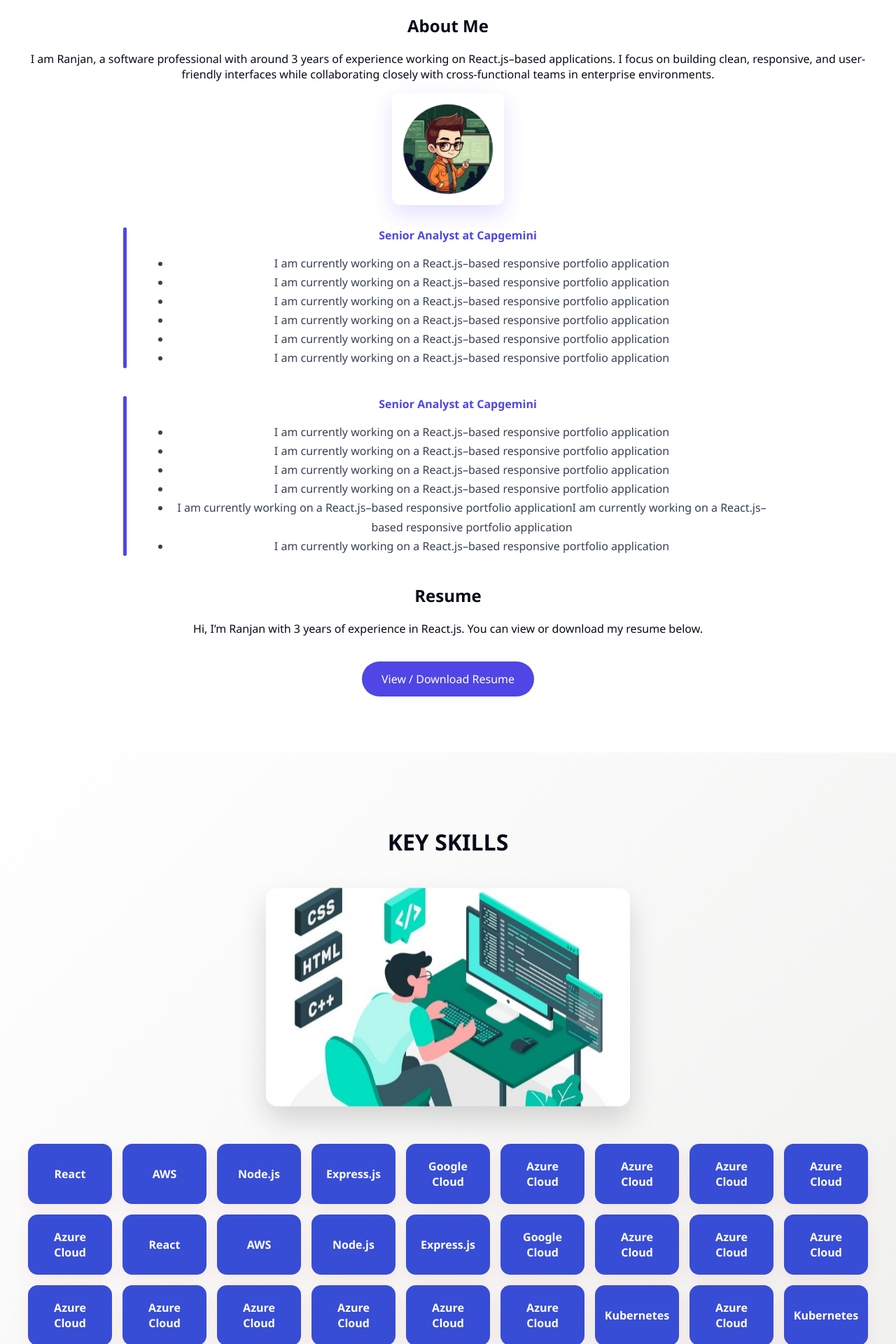
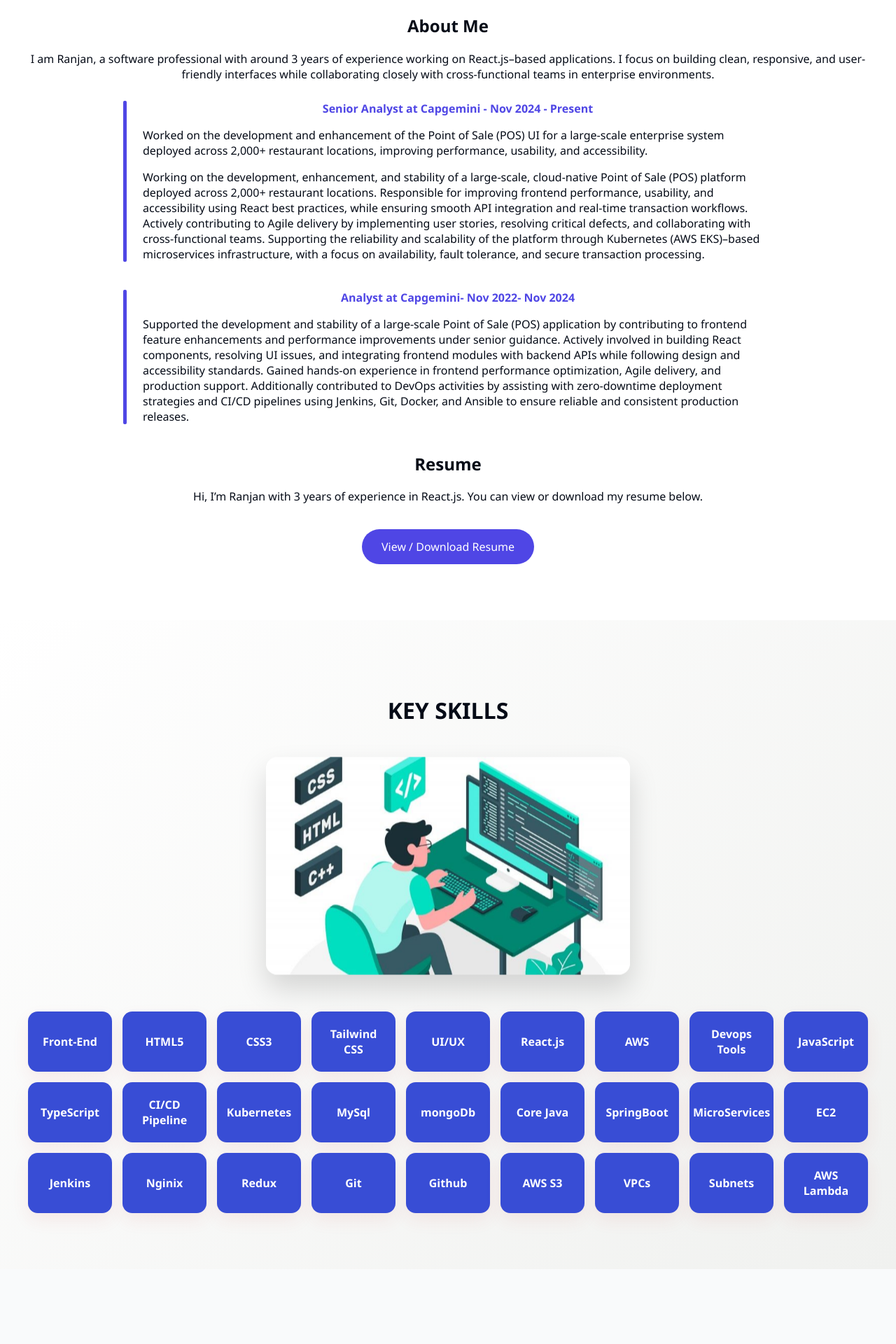
Before and after one commit to Ranjanmahatook/my-portfolio, a React (Vite) app: page / in a window 1280 px wide. Shown: the part 320-2240 px from the top of the page at 70% size. Built offline with nearby package versions, Linux system fonts and the light colour scheme; the HTML template or start-up script is replaced by a standard one.

Commit message:
Final Dashboard

```diff
--- a/src/App.jsx
+++ b/src/App.jsx
@@ -38,6 +38,7 @@ const App = () => {
           {/* Right text */}
           <div className="header-text">
            <h1 className="typewriter">
+            <p>Hi, I'm</p>
   {"Ranjan Mahato".split("").map((char, index) => (
     <span key={index} style={{ animationDelay: `${index * 0.08}s` }}>
       {char === " " ? "\u00A0" : char}
--- a/src/components/Resume.jsx
+++ b/src/components/Resume.jsx
@@ -7,42 +7,27 @@ const Resume = () => {
       {/* ===== About Me (NEW – added at top) ===== */}
       <div className="resume-about">
         <h2 className="resume-heading">About Me</h2>
-        <p className="resume-intro">
+        <p className="text-center text-xl font-semibold">
           I am Ranjan, a software professional with around 3 years of experience
           working on React.js–based applications. I focus on building clean,
           responsive, and user-friendly interfaces while collaborating closely
           with cross-functional teams in enterprise environments.
         </p>
       </div>
- {/* Right Image */}
-    <div className="about-image">
-      <img src={aboutImg} alt="Ranjan Mahato" />
-    </div>
+  {/* ===== Experience Block 2 (kept, but structured) ===== */}
+      <div className="resume-description">
+        <h5 className="resume-role">Senior Analyst at Capgemini -  Nov 2024 - Present</h5>
+          <p className="text-left leading-relaxed mt-2">Worked on the development and enhancement of the Point of Sale (POS) UI for a large-scale enterprise
+            system deployed across 2,000+ restaurant locations, improving performance, usability, and accessibility.</p>
+          <p className="text-left leading-relaxed mt-2">Working on the development, enhancement, and stability of a large-scale, cloud-native Point of Sale (POS) platform deployed across 2,000+ restaurant locations. Responsible for improving frontend performance, usability, and accessibility using React best practices, while ensuring smooth API integration and real-time transaction workflows. Actively contributing to Agile delivery by implementing user stories, resolving critical defects, and collaborating with cross-functional teams. Supporting the reliability and scalability of the platform through Kubernetes (AWS EKS)–based microservices infrastructure, with a focus on availability, fault tolerance, and secure transaction processing.</p>
+      </div>
       {/* ===== Experience Block 1 ===== */}
       <div className="resume-description">
-        <h5 className="resume-role">Senior Analyst at Capgemini</h5>
-        <ul className="resume-text">
-          <li>I am currently working on a React.js–based responsive portfolio application</li>
-          <li>I am currently working on a React.js–based responsive portfolio application</li>
-          <li>I am currently working on a React.js–based responsive portfolio application</li>
-          <li>I am currently working on a React.js–based responsive portfolio application</li>
-          <li>I am currently working on a React.js–based responsive portfolio application</li>
-          <li>I am currently working on a React.js–based responsive portfolio application</li>
-        </ul>
+        <h5 className="resume-role">Analyst at Capgemini- Nov 2022- Nov 2024</h5>
+        <p className="text-left leading-relaxed mt-2">Supported the development and stability of a large-scale Point of Sale (POS) application by contributing to frontend feature enhancements and performance improvements under senior guidance. Actively involved in building React components, resolving UI issues, and integrating frontend modules with backend APIs while following design and accessibility standards. Gained hands-on experience in frontend performance optimization, Agile delivery, and production support. Additionally contributed to DevOps activities by assisting with zero-downtime deployment strategies and CI/CD pipelines using Jenkins, Git, Docker, and Ansible to ensure reliable and consistent production releases.</p>
       </div>
 
-      {/* ===== Experience Block 2 (kept, but structured) ===== */}
-      <div className="resume-description">
-        <h5 className="resume-role">Senior Analyst at Capgemini</h5>
-        <ul className="resume-text">
-          <li>I am currently working on a React.js–based responsive portfolio application</li>
-          <li>I am currently working on a React.js–based responsive portfolio application</li>
-          <li>I am currently working on a React.js–based responsive portfolio application</li>
-          <li>I am currently working on a React.js–based responsive portfolio application</li>
-          <li>I am currently working on a React.js–based responsive portfolio applicationI am currently working on a React.js–based responsive portfolio application</li>
-          <li>I am currently working on a React.js–based responsive portfolio application</li>
-        </ul>
-      </div>
+
 
       {/* ===== Resume Download ===== */}
       <div className="resume-download">
--- a/src/components/Skills.jsx
+++ b/src/components/Skills.jsx
@@ -14,33 +14,33 @@ const Skills = () => {
           />
         </div>
         <div className="skills-grid">
-          <div className="skill-card">React</div>
+          <div className="skill-card"> Front-End</div>
+          <div className="skill-card">HTML5</div>
+          <div className="skill-card">CSS3</div>
+          <div className="skill-card">Tailwind CSS</div>
+          <div className="skill-card">UI/UX</div>
+          <div className="skill-card">React.js</div>
           <div className="skill-card">AWS</div>
-          <div className="skill-card">Node.js</div>
-          <div className="skill-card">Express.js</div>
-          <div className="skill-card">Google Cloud</div>
-          <div className="skill-card">Azure Cloud</div>
-          <div className="skill-card">Azure Cloud</div>
-          <div className="skill-card">Azure Cloud</div>
-          <div className="skill-card">Azure Cloud</div>
-          <div className="skill-card">Azure Cloud</div>
-           <div className="skill-card">React</div>
-          <div className="skill-card">AWS</div>
-          <div className="skill-card">Node.js</div>
-          <div className="skill-card">Express.js</div>
-          <div className="skill-card">Google Cloud</div>
-          <div className="skill-card">Azure Cloud</div>
-          <div className="skill-card">Azure Cloud</div>
-          <div className="skill-card">Azure Cloud</div>
-          <div className="skill-card">Azure Cloud</div>
-          <div className="skill-card">Azure Cloud</div>
-          <div className="skill-card">Azure Cloud</div>
-          <div className="skill-card">Azure Cloud</div>
-          <div className="skill-card">Azure Cloud</div>
-          <div className="skill-card">Azure Cloud</div>
+          <div className="skill-card">Devops Tools</div>
+          <div className="skill-card">JavaScript</div>
+          <div className="skill-card">TypeScript</div>
+          <div className="skill-card">CI/CD Pipeline</div>
           <div className="skill-card">Kubernetes</div>
-           <div className="skill-card">Azure Cloud</div>
-          <div className="skill-card">Kubernetes</div>
+          <div className="skill-card">MySql</div>
+          <div className="skill-card">mongoDb</div>
+          <div className="skill-card">Core Java</div>
+           <div className="skill-card">SpringBoot</div>
+          <div className="skill-card">MicroServices</div>
+          <div className="skill-card">EC2</div>
+          <div className="skill-card">Jenkins</div>
+          <div className="skill-card">Nginix</div>
+          <div className="skill-card">Redux</div>
+          <div className="skill-card">Git</div>
+          <div className="skill-card">Github</div>
+          <div className="skill-card">AWS S3</div>
+          <div className="skill-card">VPCs</div>
+           <div className="skill-card">Subnets</div>
+          <div className="skill-card">AWS Lambda</div>
         </div>
 
 
```
